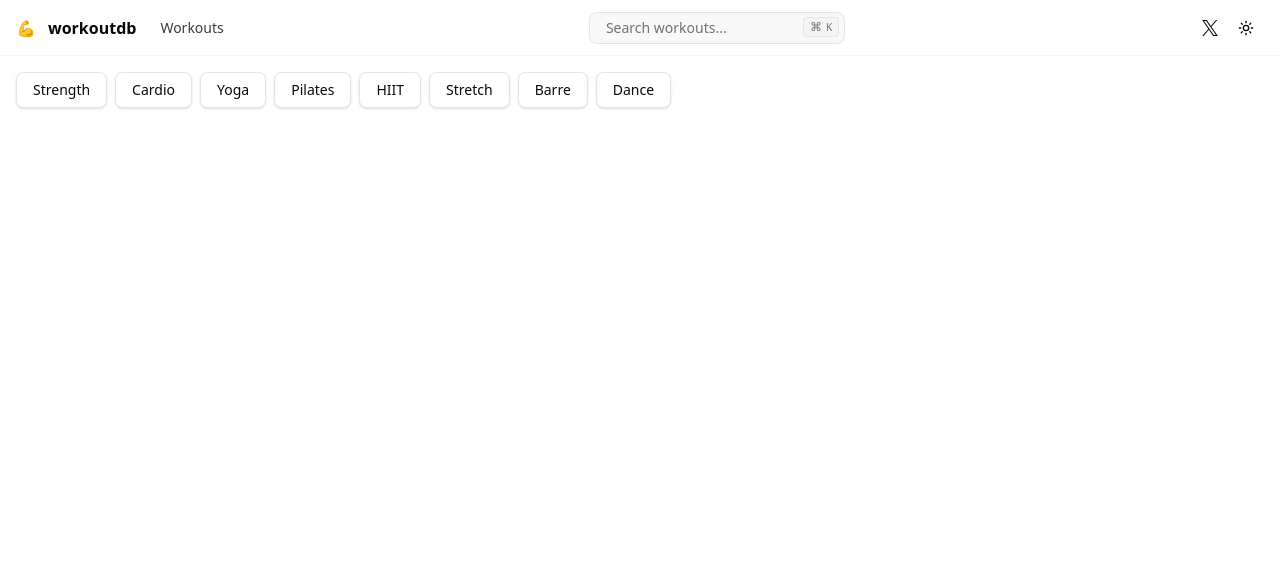
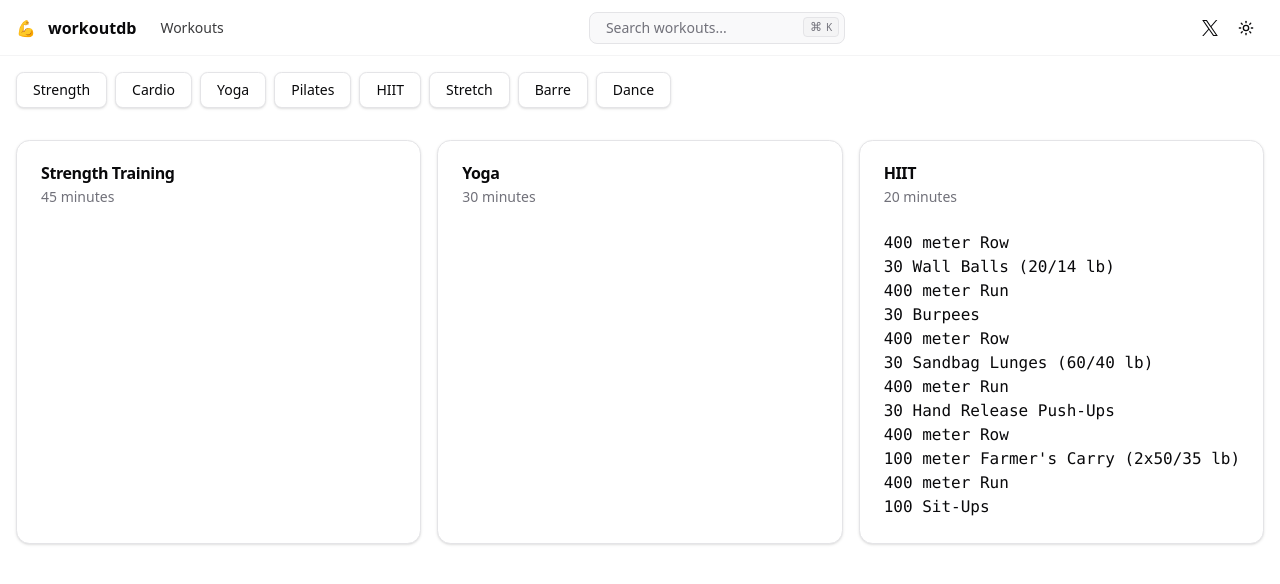
Before and after one commit to c-stoeckl/workoutdb, a Next.js app: page / in a window 1280 px wide. Shown: the top 584 px of the page. Built offline with nearby package versions, Linux system fonts and the light colour scheme.

Commit message:
Implement basic workout list

```diff
--- a/app/page.tsx
+++ b/app/page.tsx
@@ -1,17 +1,9 @@
 import { SiteHeader } from "@/components/site-header"
 import { Button } from "@/components/ui/button"
 import { ScrollArea, ScrollBar } from "@/components/ui/scroll-area"
-
-const workoutTypes = [
-  "Strength",
-  "Cardio",
-  "Yoga",
-  "Pilates",
-  "HIIT",
-  "Stretch",
-  "Barre",
-  "Dance",
-]
+import { WorkoutList } from "@/components/workout-list"
+import { workoutTypes } from "@/types/workout"
+import { workouts } from "@/data/workouts"
 
 export default function Home() {
   return (
@@ -27,6 +19,7 @@ export default function Home() {
         </div>
         <ScrollBar orientation="horizontal" />
       </ScrollArea>
+      <WorkoutList workouts={workouts} />
     </div>
   )
 }
--- a/components/command-menu.tsx
+++ b/components/command-menu.tsx
@@ -3,7 +3,7 @@
 import * as React from "react"
 import { useRouter } from "next/navigation"
 import { type DialogProps } from "@radix-ui/react-dialog"
-import { File, Laptop, Moon, Sun } from "lucide-react"
+import { Dumbbell, File, Laptop, Moon, Sun } from "lucide-react"
 import { useTheme } from "next-themes"
 
 import { navConfig } from "@/config/nav"
@@ -18,6 +18,7 @@ import {
   CommandList,
   CommandSeparator,
 } from "@/components/ui/command"
+import { workoutTypes } from "@/types/workout"
 
 export function CommandMenu({ ...props }: DialogProps) {
   const router = useRouter()
@@ -85,6 +86,20 @@ export function CommandMenu({ ...props }: DialogProps) {
                 </CommandItem>
               ))}
           </CommandGroup>
+          <CommandGroup heading="Workout Types">
+            {workoutTypes.map((type) => (
+              <CommandItem
+                key={type}
+                value={type}
+                onSelect={() => {
+                  runCommand(() => router.push(`/workouts/${type}`))
+                }}
+              >
+                <Dumbbell />
+                {type}
+              </CommandItem>
+            ))}
+          </CommandGroup>
           <CommandSeparator />
           <CommandGroup heading="Theme">
             <CommandItem onSelect={() => runCommand(() => setTheme("light"))}>
--- /dev/null
+++ b/components/ui/card.tsx
@@ -0,0 +1,76 @@
+import * as React from "react"
+
+import { cn } from "@/lib/utils"
+
+const Card = React.forwardRef<
+  HTMLDivElement,
+  React.HTMLAttributes<HTMLDivElement>
+>(({ className, ...props }, ref) => (
+  <div
+    ref={ref}
+    className={cn(
+      "rounded-xl border bg-card text-card-foreground shadow",
+      className
+    )}
+    {...props}
+  />
+))
+Card.displayName = "Card"
+
+const CardHeader = React.forwardRef<
+  HTMLDivElement,
+  React.HTMLAttributes<HTMLDivElement>
+>(({ className, ...props }, ref) => (
+  <div
+    ref={ref}
+    className={cn("flex flex-col space-y-1.5 p-6", className)}
+    {...props}
+  />
+))
+CardHeader.displayName = "CardHeader"
+
+const CardTitle = React.forwardRef<
+  HTMLDivElement,
+  React.HTMLAttributes<HTMLDivElement>
+>(({ className, ...props }, ref) => (
+  <div
+    ref={ref}
+    className={cn("font-semibold leading-none tracking-tight", className)}
+    {...props}
+  />
+))
+CardTitle.displayName = "CardTitle"
+
+const CardDescription = React.forwardRef<
+  HTMLDivElement,
+  React.HTMLAttributes<HTMLDivElement>
+>(({ className, ...props }, ref) => (
+  <div
+    ref={ref}
+    className={cn("text-sm text-muted-foreground", className)}
+    {...props}
+  />
+))
+CardDescription.displayName = "CardDescription"
+
+const CardContent = React.forwardRef<
+  HTMLDivElement,
+  React.HTMLAttributes<HTMLDivElement>
+>(({ className, ...props }, ref) => (
+  <div ref={ref} className={cn("p-6 pt-0", className)} {...props} />
+))
+CardContent.displayName = "CardContent"
+
+const CardFooter = React.forwardRef<
+  HTMLDivElement,
+  React.HTMLAttributes<HTMLDivElement>
+>(({ className, ...props }, ref) => (
+  <div
+    ref={ref}
+    className={cn("flex items-center p-6 pt-0", className)}
+    {...props}
+  />
+))
+CardFooter.displayName = "CardFooter"
+
+export { Card, CardHeader, CardFooter, CardTitle, CardDescription, CardContent }
--- /dev/null
+++ b/components/workout-list.tsx
@@ -0,0 +1,37 @@
+import {
+  Card,
+  CardContent,
+  CardDescription,
+  CardHeader,
+  CardTitle,
+} from "@/components/ui/card"
+import React from "react"
+
+export interface Workout {
+  id: number
+  name: string
+  duration: number // duration in minutes
+  description?: string
+}
+
+interface WorkoutListProps {
+  workouts: Workout[]
+}
+
+export function WorkoutList({ workouts }: WorkoutListProps) {
+  return (
+    <div className="grid grid-cols-1 gap-4 p-4 sm:grid-cols-2 lg:grid-cols-3 2xl:grid-cols-4">
+      {workouts.map((workout) => (
+        <Card key={workout.id}>
+          <CardHeader>
+            <CardTitle>{workout.name}</CardTitle>
+            <CardDescription>{workout.duration} minutes</CardDescription>
+          </CardHeader>
+          <CardContent className="overflow-scroll">
+            <pre>{workout.description}</pre>
+          </CardContent>
+        </Card>
+      ))}
+    </div>
+  )
+}
--- /dev/null
+++ b/data/workouts.ts
@@ -0,0 +1,24 @@
+import { Workout } from "@/types/workout"
+
+export const workouts: Workout[] = [
+  { id: 1, name: "Strength Training", duration: 45, type: "Strength" },
+  { id: 2, name: "Yoga", duration: 30, type: "Yoga" },
+  {
+    id: 3,
+    name: "HIIT",
+    duration: 20,
+    type: "HIIT",
+    description: `400 meter Row
+30 Wall Balls (20/14 lb)
+400 meter Run
+30 Burpees
+400 meter Row
+30 Sandbag Lunges (60/40 lb)
+400 meter Run
+30 Hand Release Push-Ups
+400 meter Row
+100 meter Farmer's Carry (2x50/35 lb)
+400 meter Run
+100 Sit-Ups`,
+  },
+]
--- /dev/null
+++ b/types/workout.ts
@@ -0,0 +1,20 @@
+export const workoutTypes = [
+  "Strength",
+  "Cardio",
+  "Yoga",
+  "Pilates",
+  "HIIT",
+  "Stretch",
+  "Barre",
+  "Dance",
+] as const
+
+export type WorkoutType = (typeof workoutTypes)[number]
+
+export interface Workout {
+  id: number
+  name: string
+  duration: number
+  type: WorkoutType
+  description?: string
+}
```
